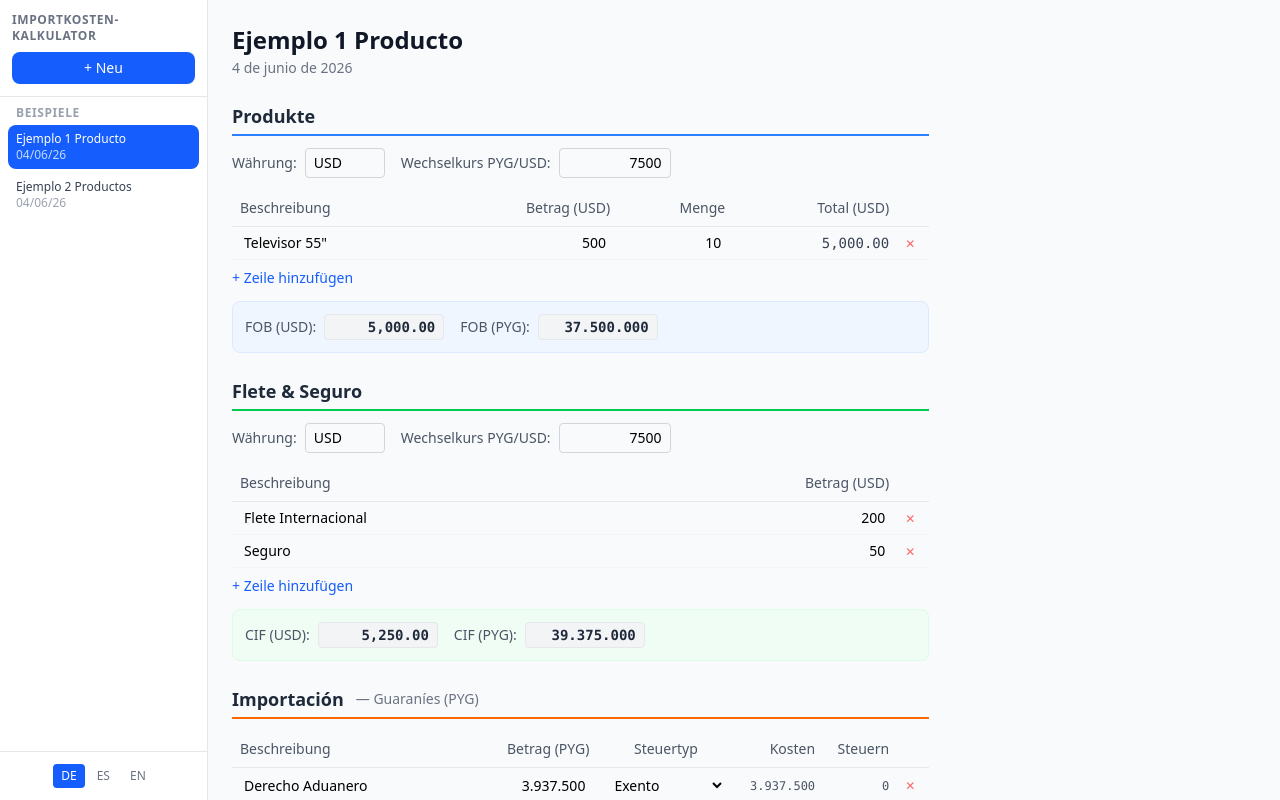
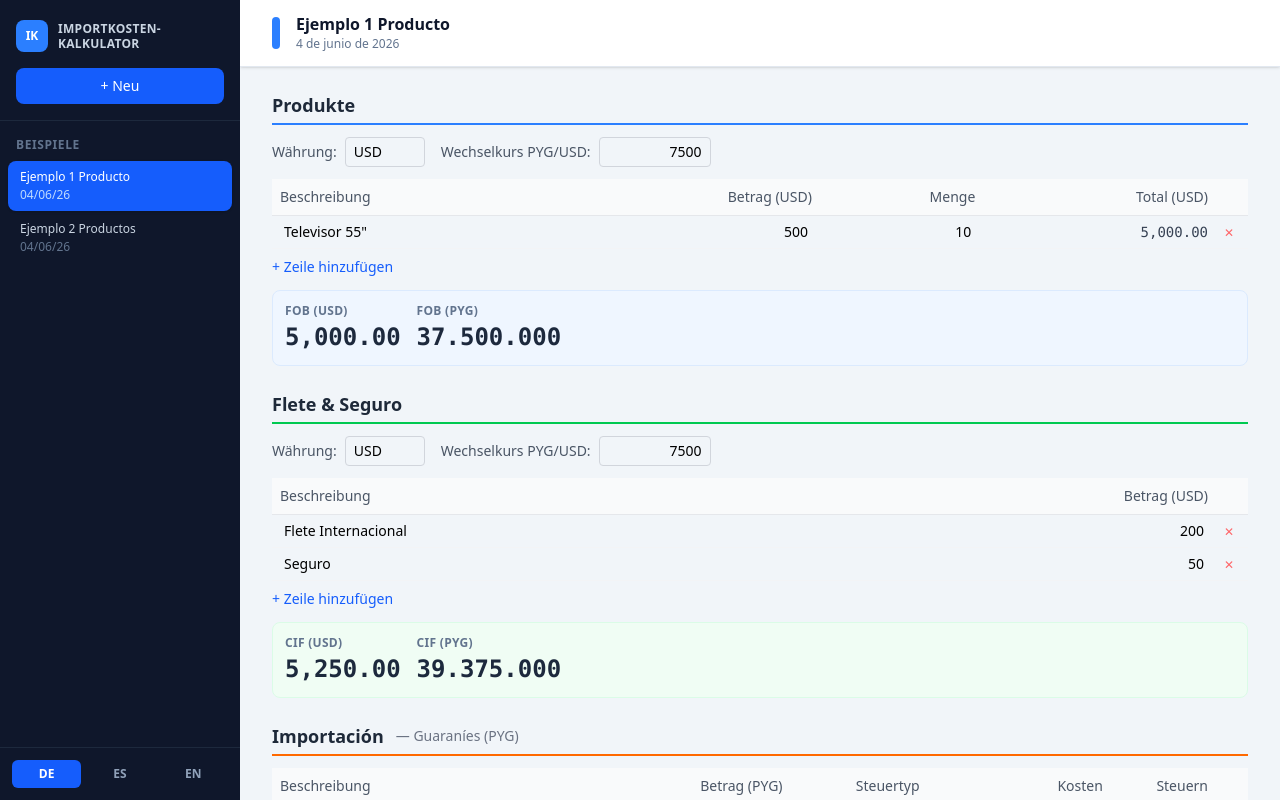
Before and after one commit to Pascal-Thommen/ImportCalculator, a React (Vite) app: page / in a window 1280 px wide. Built offline with nearby package versions, Linux system fonts and the light colour scheme.

Commit message:
redesign: full-width layout, dark sidebar, card-based sections

```diff
--- a/src/App.jsx
+++ b/src/App.jsx
@@ -27,7 +27,7 @@ export default function App() {
   }
 
   return (
-    <div className="flex h-screen overflow-hidden">
+    <div className="flex w-full h-screen overflow-hidden">
       <Sidebar
         verlauf={kalk.verlauf}
         aktivId={kalk.aktivId}
@@ -39,11 +39,7 @@ export default function App() {
         onLoeschen={kalk.loeschen}
         onSprache={kalk.setSprache}
       />
-      <MainArea
-        kalk={kalk.aktiveKalk}
-        t={t}
-        handlers={handlers}
-      />
+      <MainArea kalk={kalk.aktiveKalk} t={t} handlers={handlers} />
     </div>
   )
 }
--- a/src/components/layout/MainArea.jsx
+++ b/src/components/layout/MainArea.jsx
@@ -5,28 +5,35 @@ import NationaleKostenTabelle from '../tables/NationaleKostenTabelle.jsx'
 import Ergebnistabelle from '../tables/Ergebnistabelle.jsx'
 
 export default function MainArea({ kalk, t, handlers }) {
-  if (!kalk) {
-    return (
-      <main className="flex-1 p-6 flex items-center justify-center">
-        <p className="text-gray-400">Keine Kalkulation ausgewählt.</p>
-      </main>
-    )
-  }
+  if (!kalk) return (
+    <main className="flex-1 flex items-center justify-center bg-slate-50">
+      <p className="text-slate-400">Keine Kalkulation ausgewählt.</p>
+    </main>
+  )
+
+  const datum = new Date(kalk.meta.datum).toLocaleDateString('es-PY', { year: 'numeric', month: 'long', day: 'numeric' })
 
   return (
-    <main className="flex-1 overflow-y-auto bg-gray-50">
-      <div className="max-w-5xl mx-auto p-6">
-        <div className="mb-6">
-          <h1 className="text-2xl font-bold text-gray-900">{kalk.meta.name}</h1>
-          <p className="text-sm text-gray-500 mt-0.5">
-            {new Date(kalk.meta.datum).toLocaleDateString('es-PY', { year: 'numeric', month: 'long', day: 'numeric' })}
-          </p>
+    <main className="flex-1 overflow-y-auto bg-slate-100 flex flex-col">
+      {/* Sticky header */}
+      <div className="sticky top-0 z-20 bg-white/95 backdrop-blur-sm border-b border-slate-200 shadow-sm">
+        <div className="px-8 py-3.5 flex items-center gap-4">
+          <div className="w-2 h-8 bg-blue-500 rounded-full flex-shrink-0" />
+          <div>
+            <h1 className="text-base font-bold text-slate-900 leading-tight">{kalk.meta.name}</h1>
+            <p className="text-xs text-slate-500 mt-0.5">{datum}</p>
+          </div>
         </div>
-        <ProdukteTabelle kalk={kalk} t={t} handlers={handlers} />
-        <FleteSeguroTabelle kalk={kalk} t={t} handlers={handlers} />
-        <ImportacionTabelle kalk={kalk} t={t} handlers={handlers} />
+      </div>
+
+      {/* Content */}
+      <div className="flex-1 px-8 py-6 space-y-5">
+        <ProdukteTabelle       kalk={kalk} t={t} handlers={handlers} />
+        <FleteSeguroTabelle    kalk={kalk} t={t} handlers={handlers} />
+        <ImportacionTabelle    kalk={kalk} t={t} handlers={handlers} />
         <NationaleKostenTabelle kalk={kalk} t={t} handlers={handlers} />
-        <Ergebnistabelle kalk={kalk} t={t} />
+        <Ergebnistabelle       kalk={kalk} t={t} />
+        <div className="h-6" />
       </div>
     </main>
   )
--- a/src/components/layout/Sidebar.jsx
+++ b/src/components/layout/Sidebar.jsx
@@ -8,79 +8,48 @@ export default function Sidebar({ verlauf, aktivId, sprache, t, onSelect, onNeu,
   const beispiele = verlauf.filter(k => k.meta.isBeispiel)
   const eigene     = verlauf.filter(k => !k.meta.isBeispiel)
 
-  const startRename = (k) => {
-    setRenamingId(k.meta.id)
-    setRenameValue(k.meta.name)
-    setMenuId(null)
-  }
-
-  const commitRename = (id) => {
-    if (renameValue.trim()) onUmbenennen(id, renameValue.trim())
-    setRenamingId(null)
-  }
-
+  const startRename = (k) => { setRenamingId(k.meta.id); setRenameValue(k.meta.name); setMenuId(null) }
+  const commitRename = (id) => { if (renameValue.trim()) onUmbenennen(id, renameValue.trim()); setRenamingId(null) }
   const formatDatum = (iso) => {
-    try {
-      return new Date(iso).toLocaleDateString('es-PY', { day: '2-digit', month: '2-digit', year: '2-digit' })
-    } catch { return '' }
+    try { return new Date(iso).toLocaleDateString('es-PY', { day: '2-digit', month: '2-digit', year: '2-digit' }) }
+    catch { return '' }
   }
 
   const renderItem = (k, readonly = false) => {
     const isActive = k.meta.id === aktivId
     const isRenaming = renamingId === k.meta.id
     const showMenu = menuId === k.meta.id
-
     return (
-      <div
-        key={k.meta.id}
-        className={`group relative rounded-lg mb-1 cursor-pointer transition-colors ${
-          isActive ? 'bg-blue-600 text-white' : 'hover:bg-gray-100 text-gray-700'
-        }`}
-      >
-        <div
-          className="flex items-center px-2 py-1.5"
-          onClick={() => { if (!isRenaming) { onSelect(k.meta.id); setMenuId(null) } }}
-        >
+      <div key={k.meta.id} className={`group relative rounded-lg mb-0.5 cursor-pointer transition-all ${
+        isActive ? 'bg-blue-600 text-white shadow-sm' : 'text-slate-300 hover:bg-slate-800 hover:text-white'
+      }`}>
+        <div className="flex items-center px-3 py-2" onClick={() => { if (!isRenaming) { onSelect(k.meta.id); setMenuId(null) } }}>
           {isRenaming ? (
-            <input
-              autoFocus
-              value={renameValue}
+            <input autoFocus value={renameValue}
               onChange={e => setRenameValue(e.target.value)}
               onBlur={() => commitRename(k.meta.id)}
-              onKeyDown={e => {
-                if (e.key === 'Enter') commitRename(k.meta.id)
-                if (e.key === 'Escape') setRenamingId(null)
-              }}
+              onKeyDown={e => { if (e.key === 'Enter') commitRename(k.meta.id); if (e.key === 'Escape') setRenamingId(null) }}
               onClick={e => e.stopPropagation()}
-              className="flex-1 text-xs px-1 py-0.5 rounded border border-blue-300 text-gray-800 bg-white focus:outline-none"
-            />
+              className="flex-1 text-xs px-1.5 py-0.5 rounded border border-blue-400 text-slate-900 bg-white focus:outline-none" />
           ) : (
             <div className="flex-1 min-w-0">
               <div className="text-xs font-medium truncate">{k.meta.name}</div>
-              <div className={`text-xs ${isActive ? 'text-blue-200' : 'text-gray-400'}`}>
-                {formatDatum(k.meta.datum)}
-              </div>
+              <div className={`text-xs mt-0.5 ${isActive ? 'text-blue-200' : 'text-slate-500'}`}>{formatDatum(k.meta.datum)}</div>
             </div>
           )}
           {!readonly && !isRenaming && (
-            <button
-              onClick={e => { e.stopPropagation(); setMenuId(showMenu ? null : k.meta.id) }}
-              className={`ml-1 px-1 py-0.5 rounded text-xs opacity-0 group-hover:opacity-100 ${
-                isActive ? 'text-blue-200 hover:text-white hover:bg-blue-500' : 'text-gray-400 hover:text-gray-600 hover:bg-gray-200'
-              }`}
-            >
+            <button onClick={e => { e.stopPropagation(); setMenuId(showMenu ? null : k.meta.id) }}
+              className={`ml-1 w-6 h-6 flex items-center justify-center rounded text-xs opacity-0 group-hover:opacity-100 transition-opacity ${
+                isActive ? 'hover:bg-blue-500 text-blue-200' : 'hover:bg-slate-700 text-slate-500'
+              }`}>
               ···
             </button>
           )}
         </div>
         {showMenu && (
-          <div className="absolute right-0 top-full mt-1 z-50 bg-white rounded-lg shadow-lg border border-gray-200 py-1 min-w-[120px]">
-            <button onClick={() => startRename(k)} className="w-full text-left px-3 py-1.5 text-xs text-gray-700 hover:bg-gray-100">
-              {t.umbenennen}
-            </button>
-            <button onClick={() => { onLoeschen(k.meta.id); setMenuId(null) }} className="w-full text-left px-3 py-1.5 text-xs text-red-600 hover:bg-red-50">
-              {t.loeschen}
-            </button>
+          <div className="absolute right-0 top-full mt-1 z-50 bg-white rounded-xl shadow-xl border border-slate-100 py-1.5 min-w-[130px]">
+            <button onClick={() => startRename(k)} className="w-full text-left px-4 py-2 text-xs text-slate-700 hover:bg-slate-50">{t.umbenennen}</button>
+            <button onClick={() => { onLoeschen(k.meta.id); setMenuId(null) }} className="w-full text-left px-4 py-2 text-xs text-red-600 hover:bg-red-50">{t.loeschen}</button>
           </div>
         )}
       </div>
@@ -88,43 +57,44 @@ export default function Sidebar({ verlauf, aktivId, sprache, t, onSelect, onNeu,
   }
 
   return (
-    <aside
-      className="w-52 flex-shrink-0 bg-white border-r border-gray-200 flex flex-col h-screen sticky top-0"
-      onClick={() => setMenuId(null)}
-    >
-      <div className="p-3 border-b border-gray-200">
-        <div className="text-xs font-bold text-gray-500 uppercase tracking-wider mb-2">{t.app_titel}</div>
-        <button
-          onClick={e => { e.stopPropagation(); onNeu() }}
-          className="w-full py-1.5 px-3 text-sm font-medium bg-blue-600 text-white rounded-lg hover:bg-blue-700 transition-colors"
-        >
+    <aside className="w-60 flex-shrink-0 bg-slate-900 text-white flex flex-col h-screen sticky top-0 overflow-hidden"
+      onClick={() => setMenuId(null)}>
+      {/* Logo */}
+      <div className="px-4 pt-5 pb-4 border-b border-slate-800">
+        <div className="flex items-center gap-2.5 mb-4">
+          <div className="w-8 h-8 bg-blue-500 rounded-lg flex items-center justify-center font-bold text-xs flex-shrink-0">IK</div>
+          <span className="text-xs font-semibold text-slate-300 uppercase tracking-wide leading-tight">{t.app_titel}</span>
+        </div>
+        <button onClick={e => { e.stopPropagation(); onNeu() }}
+          className="w-full bg-blue-600 hover:bg-blue-500 active:bg-blue-700 text-white text-sm font-medium py-2 px-3 rounded-lg transition-colors">
           {t.neu}
         </button>
       </div>
+
+      {/* List */}
       <div className="flex-1 overflow-y-auto p-2">
         {beispiele.length > 0 && (
-          <div className="mb-3">
-            <div className="text-xs font-semibold text-gray-400 uppercase tracking-wider px-2 mb-1">{t.beispiele}</div>
+          <div className="mb-2">
+            <p className="px-2 py-2 text-xs font-semibold text-slate-500 uppercase tracking-wider">{t.beispiele}</p>
             {beispiele.map(k => renderItem(k, true))}
           </div>
         )}
         {eigene.length > 0 && (
           <div>
-            <div className="text-xs font-semibold text-gray-400 uppercase tracking-wider px-2 mb-1">{t.verlauf}</div>
+            <p className="px-2 py-2 text-xs font-semibold text-slate-500 uppercase tracking-wider">{t.verlauf}</p>
             {eigene.map(k => renderItem(k, false))}
           </div>
         )}
       </div>
-      <div className="p-3 border-t border-gray-200">
-        <div className="flex gap-1 justify-center">
+
+      {/* Language */}
+      <div className="p-3 border-t border-slate-800">
+        <div className="flex gap-1">
           {['DE', 'ES', 'EN'].map(lang => (
-            <button
-              key={lang}
-              onClick={() => onSprache(lang)}
-              className={`px-2 py-1 text-xs font-medium rounded transition-colors ${
-                sprache === lang ? 'bg-blue-600 text-white' : 'text-gray-500 hover:bg-gray-100'
-              }`}
-            >
+            <button key={lang} onClick={() => onSprache(lang)}
+              className={`flex-1 py-1.5 text-xs font-semibold rounded-md transition-colors ${
+                sprache === lang ? 'bg-blue-600 text-white' : 'text-slate-400 hover:bg-slate-800 hover:text-white'
+              }`}>
               {lang}
             </button>
           ))}
--- a/src/components/ui/SummaryField.jsx
+++ b/src/components/ui/SummaryField.jsx
@@ -4,11 +4,9 @@ export default function SummaryField({ label, value, currency = 'PYG', className
     : new Intl.NumberFormat('en-US', { minimumFractionDigits: 2, maximumFractionDigits: 2 }).format(value || 0)
 
   return (
-    <div className={`flex items-center gap-2 ${className}`}>
-      <span className="text-sm text-gray-600 font-medium whitespace-nowrap">{label}:</span>
-      <span className="text-sm font-mono font-semibold text-gray-800 bg-gray-100 px-2 py-0.5 rounded border border-gray-200 min-w-[120px] text-right">
-        {formatted}
-      </span>
+    <div className={`flex flex-col ${className}`}>
+      <span className="text-xs font-semibold text-slate-500 uppercase tracking-wide">{label}</span>
+      <span className="text-2xl font-bold font-mono text-slate-800 mt-0.5 tabular-nums">{formatted}</span>
     </div>
   )
 }
--- a/src/index.css
+++ b/src/index.css
@@ -1,36 +1,14 @@
 @import "tailwindcss";
 
-* {
-  box-sizing: border-box;
+*, *::before, *::after { box-sizing: border-box; }
+html, body { height: 100%; margin: 0; padding: 0; }
+body {
+  font-family: system-ui, -apple-system, 'Segoe UI', Roboto, sans-serif;
+  background: #f1f5f9;
+  -webkit-font-smoothing: antialiased;
 }
-
-body {
-  margin: 0;
-  font-family: system-ui, 'Segoe UI', Roboto, sans-serif;
-  background: #f8fafc;
-}
-
-#root {
-  width: 100%;
-  min-height: 100vh;
-  display: flex;
-}
-
-input[type="text"],
-input[type="number"] {
-  outline: none;
-}
-
+#root { width: 100%; min-height: 100vh; display: flex; }
 input[type="number"]::-webkit-inner-spin-button,
-input[type="number"]::-webkit-outer-spin-button {
-  -webkit-appearance: none;
-  margin: 0;
-}
-
-input[type="number"] {
-  -moz-appearance: textfield;
-}
-
-select {
-  outline: none;
-}
+input[type="number"]::-webkit-outer-spin-button { -webkit-appearance: none; margin: 0; }
+input[type="number"] { -moz-appearance: textfield; }
+select { outline: none; }
```
